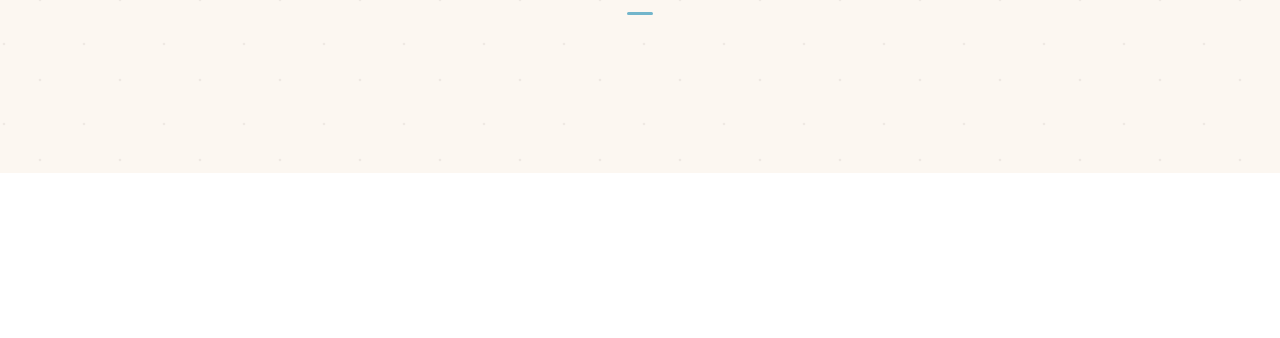
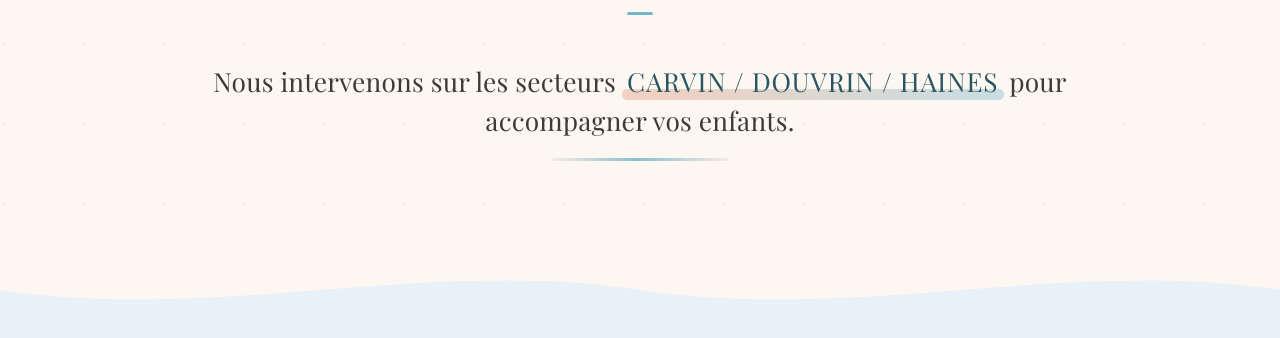
Before and after one commit to Apail59820/sandrine_rombault, a Next.js app: page / in a window 1280 px wide. Shown: the part 929-1267 px from the top of the page. Before the commit the page ends 1102 px from the top, so only its background shows below. Built offline with nearby package versions, Linux system fonts and the light colour scheme.

Commit message:
New section delimiter added

```diff
--- /dev/null
+++ b/app/components/SectionDivider.tsx
@@ -0,0 +1,60 @@
+import { cn } from "@/app/lib/utils";
+
+interface SectionDividerProps {
+  variant?: "wave" | "steps" | "line";
+  className?: string;
+  flip?: boolean;
+}
+
+export function SectionDivider({
+  variant = "wave",
+  className,
+  flip = false,
+}: SectionDividerProps) {
+  const dividerMap = {
+    wave: (
+      <svg viewBox="0 0 1440 160" preserveAspectRatio="none">
+        <path
+          fill="currentColor"
+          d="M0,80 C240,140 480,20 720,80 C960,140 1200,20 1440,80 L1440,160 L0,160 Z"
+        />
+      </svg>
+    ),
+    steps: (
+      <svg viewBox="0 0 1440 160" preserveAspectRatio="none">
+        <path
+          fill="currentColor"
+          d="M0 120 L180 80 L360 120 L540 80 L720 120 L900 80 L1080 120 L1260 80 L1440 120 L1440 160 L0 160 Z"
+        />
+      </svg>
+    ),
+    line: (
+      <svg viewBox="0 0 1440 120" preserveAspectRatio="none">
+        <line
+          x1="0"
+          y1="60"
+          x2="1440"
+          y2="60"
+          stroke="currentColor"
+          strokeWidth="2"
+        />
+        <circle cx="240" cy="60" r="6" fill="currentColor" />
+        <circle cx="720" cy="60" r="6" fill="currentColor" />
+        <circle cx="1200" cy="60" r="6" fill="currentColor" />
+      </svg>
+    ),
+  };
+
+  return (
+    <div
+      className={cn(
+        "section-divider divider-draw",
+        flip && "rotate-180",
+        className,
+      )}
+      aria-hidden="true"
+    >
+      {dividerMap[variant]}
+    </div>
+  );
+}
--- a/app/components/Topbar.tsx
+++ b/app/components/Topbar.tsx
@@ -17,7 +17,10 @@ export default function Topbar() {
   const [location, setLocation] = useState<(typeof locations)[number]>(
     locations[0]
   );
+  const [locationMenuOpen, setLocationMenuOpen] = useState(false);
   const [menuOpen, setMenuOpen] = useState(false);
+  const locationMenuTriggerId = "location-menu-trigger";
+  const locationMenuContentId = "location-menu-content";
 
   const closeMenu = () => setMenuOpen(false);
 
@@ -47,8 +50,15 @@ export default function Topbar() {
             </nav>
 
             <div className="topbar__actions">
-              <DropdownMenu.Root>
+              <DropdownMenu.Root
+                open={locationMenuOpen}
+                onOpenChange={setLocationMenuOpen}
+              >
                 <DropdownMenu.Trigger
+                  id={locationMenuTriggerId}
+                  aria-controls={
+                    locationMenuOpen ? locationMenuContentId : undefined
+                  }
                   className="location-trigger"
                   aria-label="Choisir le cabinet"
                 >
@@ -58,6 +68,8 @@ export default function Topbar() {
                 </DropdownMenu.Trigger>
                 <DropdownMenu.Portal>
                   <DropdownMenu.Content
+                    id={locationMenuContentId}
+                    aria-labelledby={locationMenuTriggerId}
                     className="location-menu"
                     align="end"
                     sideOffset={12}
--- a/app/globals.css
+++ b/app/globals.css
@@ -294,6 +294,82 @@ h6 {
     @apply mx-auto;
   }
 
+  .coverage-line {
+    max-width: 56rem;
+    margin: 0 auto;
+    text-align: center;
+    color: #3F3A37;
+    font-family: var(--font-heading), ui-serif, Georgia, serif;
+    font-size: clamp(1.25rem, 1.1rem + 0.68vw, 1.75rem);
+    line-height: 1.48;
+    letter-spacing: 0.008em;
+    text-wrap: pretty;
+    opacity: 0;
+    transform: translateY(22px) scale(0.985);
+    animation: coverageReveal 860ms cubic-bezier(0.22, 1, 0.36, 1) forwards;
+  }
+
+  .coverage-line::after {
+    content: "";
+    display: block;
+    width: clamp(7.5rem, 20vw, 11rem);
+    height: 0.16rem;
+    margin: 1.05rem auto 0;
+    border-radius: 999px;
+    background: linear-gradient(
+      90deg,
+      rgba(237, 180, 155, 0.2) 0%,
+      rgba(114, 181, 203, 0.85) 48%,
+      rgba(237, 180, 155, 0.2) 100%
+    );
+    transform: scaleX(0);
+    opacity: 0;
+    transform-origin: center;
+    animation: coverageRuleIn 940ms cubic-bezier(0.16, 1, 0.3, 1) 120ms forwards;
+  }
+
+  .coverage-line__places {
+    position: relative;
+    display: inline-block;
+    color: #2B5562;
+    letter-spacing: 0.03em;
+    text-transform: uppercase;
+    padding: 0 0.16em;
+  }
+
+  .coverage-line__places::before {
+    content: "";
+    position: absolute;
+    left: -0.05em;
+    right: -0.05em;
+    bottom: 0.08em;
+    height: 0.42em;
+    border-radius: 0.32rem;
+    background: linear-gradient(
+      100deg,
+      rgba(237, 180, 155, 0.58),
+      rgba(114, 181, 203, 0.38)
+    );
+    z-index: -1;
+    opacity: 0;
+    transform: scaleX(0.1);
+    transform-origin: left center;
+    animation: coverageHighlightIn 980ms cubic-bezier(0.2, 1, 0.3, 1) 260ms forwards;
+  }
+
+  @media (max-width: 40rem) {
+    .coverage-line {
+      max-width: 28rem;
+      line-height: 1.56;
+      font-size: clamp(1.08rem, 0.98rem + 0.75vw, 1.34rem);
+    }
+
+    .coverage-line__places {
+      margin-top: 0.1rem;
+      letter-spacing: 0.025em;
+    }
+  }
+
   .container-site {
     @apply max-w-[75rem] mx-auto;
     @apply px-4 md:px-8 lg:px-[5rem];
@@ -574,6 +650,39 @@ h6 {
   }
 }
 
+@keyframes coverageReveal {
+  from {
+    opacity: 0;
+    transform: translateY(22px) scale(0.985);
+  }
+  to {
+    opacity: 1;
+    transform: translateY(0) scale(1);
+  }
+}
+
+@keyframes coverageRuleIn {
+  from {
+    opacity: 0;
+    transform: scaleX(0);
+  }
+  to {
+    opacity: 1;
+    transform: scaleX(1);
+  }
+}
+
+@keyframes coverageHighlightIn {
+  from {
+    opacity: 0;
+    transform: scaleX(0.1);
+  }
+  to {
+    opacity: 1;
+    transform: scaleX(1);
+  }
+}
+
 @media (prefers-reduced-motion: reduce) {
   *, *::before, *::after {
     animation-duration: 0.01ms !important;
--- a/app/page.tsx
+++ b/app/page.tsx
@@ -4,6 +4,7 @@ import { heroSlides } from "@/app/constants/HeroSlides";
 import { SectionHeading } from "@/app/components/SectionHeading";
 import { Container } from "@/app/components/Container";
 import { Section } from "@/app/components/Section";
+import { SectionDivider } from "@/app/components/SectionDivider";
 
 export default function Home() {
   return (
@@ -21,6 +22,30 @@ export default function Home() {
               eyebrow="Nos services"
               title="Depuis plus de 10 ans"
             />
+            <p className="coverage-line">
+              Nous intervenons sur les secteurs{" "}
+              <span className="coverage-line__places">
+                Carvin / Douvrin / Haines
+              </span>{" "}
+              pour accompagner vos enfants.
+            </p>
+          </Container>
+        </Section>
+
+        <SectionDivider
+          variant="wave"
+          className="text-surface-cool bg-surface-warm -mt-6"
+        />
+
+        <Section variant="cool" className="relative overflow-hidden">
+          <div
+            className="absolute inset-0 pattern-lines-cool opacity-70"
+            aria-hidden="true"
+          />
+          <Container className="relative">
+            <div className="grid lg:grid-cols-[1.05fr_0.95fr] gap-12 items-center">
+
+            </div>
           </Container>
         </Section>
       </main>
```
Also changed, not shown: public/happy_child.webp (deleted).
